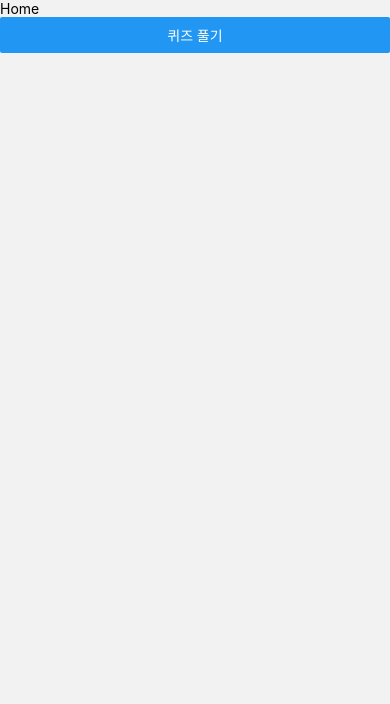
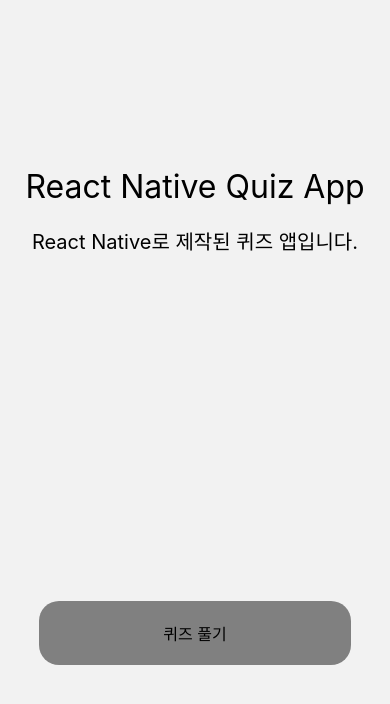
Before and after one commit to Jeyoung-Park/RNQuizApp, a React Native app: screen /Home in a window 390 px wide. Shown: the top 704 px of the page. Built offline with nearby package versions, Linux system fonts and the light colour scheme.

Commit message:
feat: 홈 화면 UI
-title, description, quiz button으로 구성된 홈 화면

```diff
--- a/src/components/screen/Home/index.tsx
+++ b/src/components/screen/Home/index.tsx
@@ -1,29 +1,76 @@
 import * as React from 'react';
-import { Text, View, StyleSheet, Button } from 'react-native';
+import { Text, View, StyleSheet, Button, TouchableOpacity, SafeAreaView } from 'react-native';
 
 interface HomeProps {
 	// route:any,
 	navigation: any;
 }
 
-const Home = ({ navigation }: HomeProps) => (
-	// eslint-disable-next-line @typescript-eslint/no-use-before-define
-	<View style={styles.container}>
-		<Text>Home</Text>
-		<Button
-			title="퀴즈 풀기"
-			onPress={() => {
-				// console.log("퀴즈 풀기 버튼 클릭");
-				navigation.navigate('Quiz');
-			}}
-		/>
-	</View>
-);
+const Home = ({ navigation }: HomeProps) => {
+	const goToQuiz=() => {
+		// console.log("퀴즈 풀기 버튼 클릭");
+		navigation.navigate('Quiz');
+	};
+	return(
+		// eslint-disable-next-line @typescript-eslint/no-use-before-define
+		<SafeAreaView style={styles.container}>
+			<View style={styles.textContainer}>
+				<Text style={styles.titleText}>React Native Quiz App</Text>
+				<Text style={styles.descriptionText}>React Native로 제작된 퀴즈 앱입니다.</Text>
+			</View>
+
+			<View style={styles.buttonContainer}>
+				<TouchableOpacity
+					style={styles.quizButton}
+					onPress={goToQuiz}
+				>
+				<Text style={styles.quizButtonText}>퀴즈 풀기</Text>
+				</TouchableOpacity>
+			</View>
+
+		</SafeAreaView>
+	);
+}
 
 export default Home;
 
 const styles = StyleSheet.create({
 	container: {
 		flex: 1,
+		// justifyContent: 'space-around',
+		alignItems:'center',
 	},
+	textContainer:{
+		flex:1,
+		justifyContent: 'center',
+		alignItems:'center',
+	},
+	titleText:{fontSize:32,},
+	descriptionText:{
+		fontSize:20,
+		marginTop:20,
+	},
+	buttonContainer:{
+		flex:1,
+		// backgroundColor:'red',
+		width:'100%',
+		justifyContent: 'center',
+		alignItems:'center',
+	},
+	quizButton:{
+
+		width:'80%',
+		paddingVertical:20,
+
+		backgroundColor:'gray',
+
+		justifyContent:'center',
+		alignItems:'center',
+
+		borderRadius:20,
+
+	},
+	quizButtonText:{
+		fontSize:16,
+	}
 });
```
